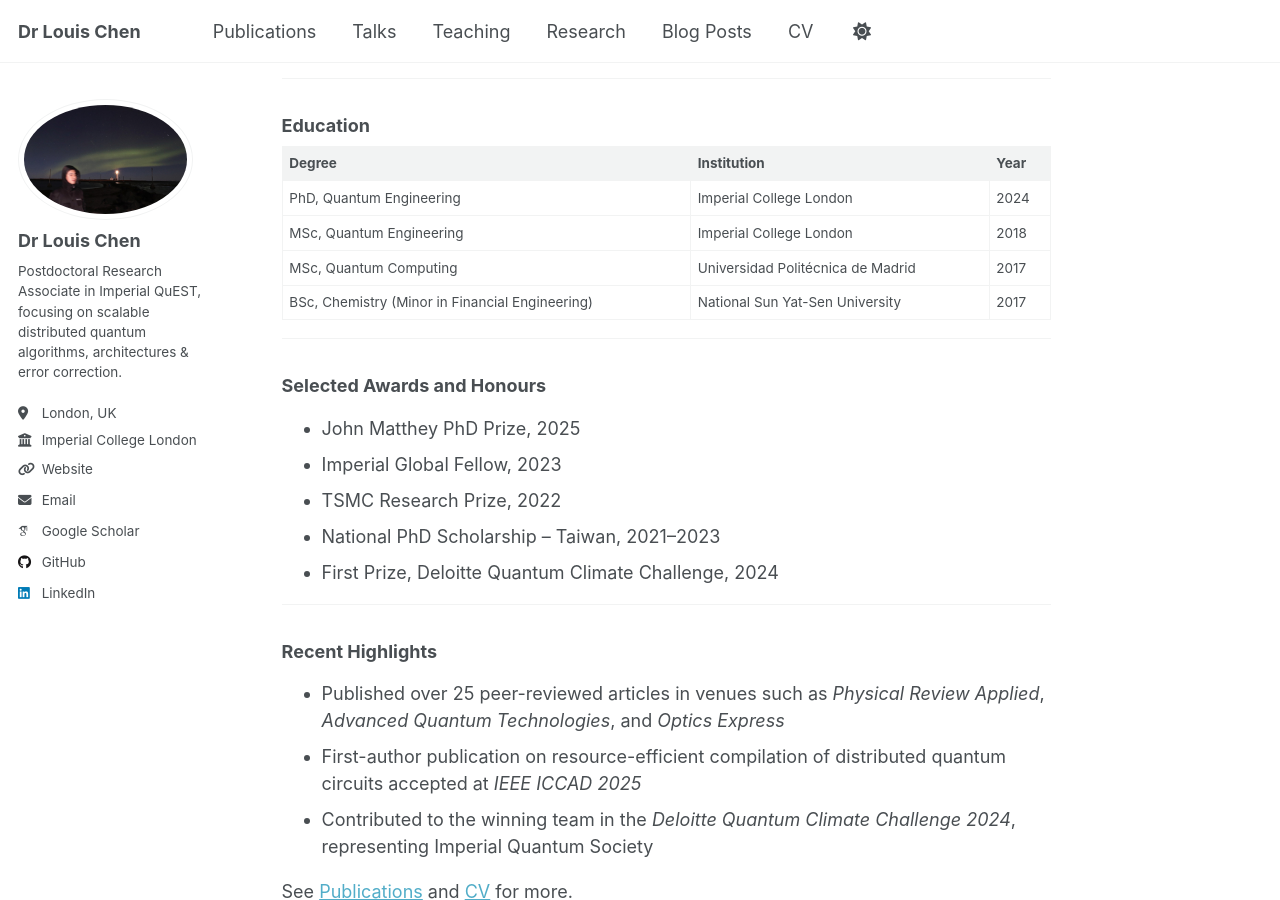
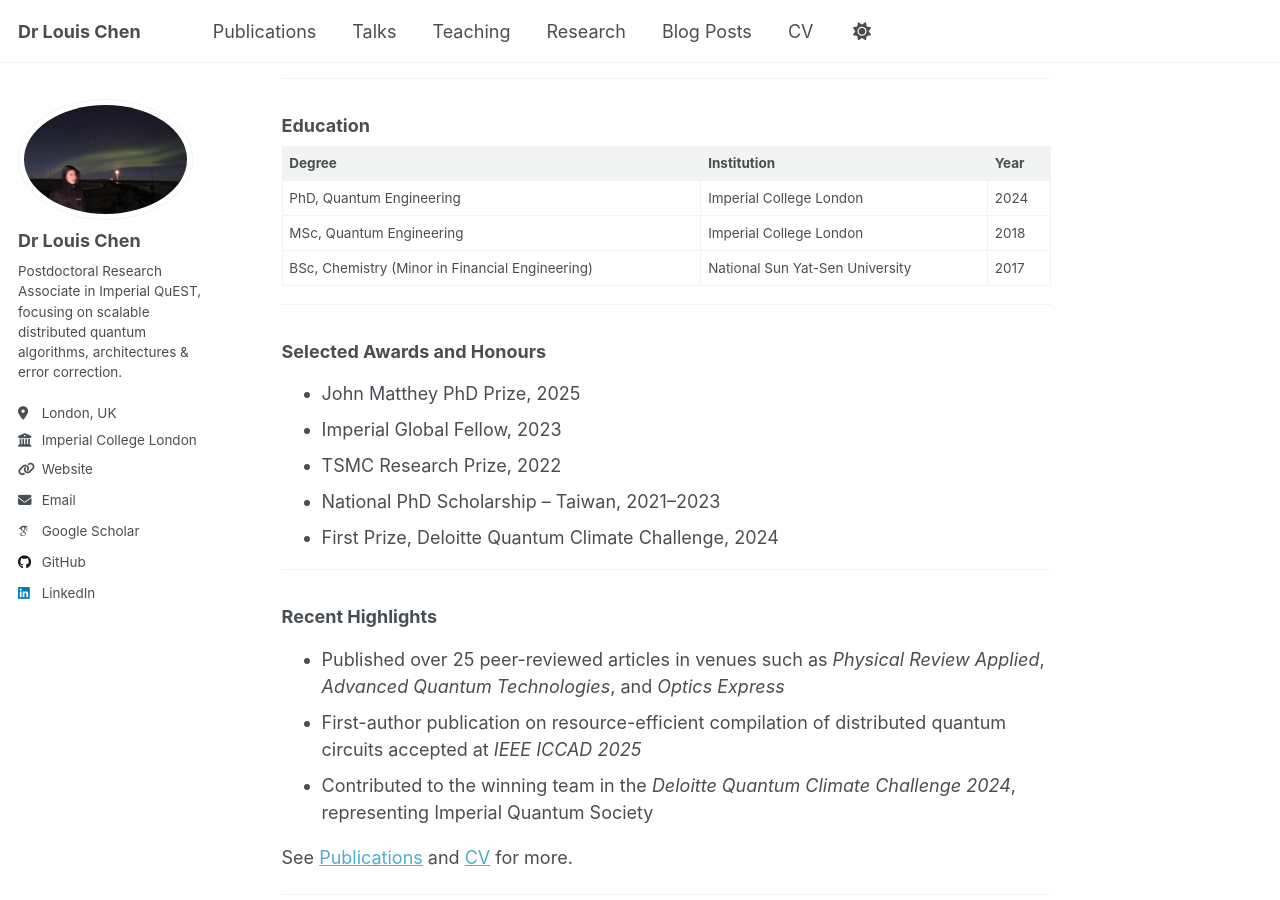
Before and after one commit to Louisanity/louisanity.github.io, a Jekyll site: the page built from _pages/about.md, in a window 1280 px wide and 900 px high, scrolled down 1030 px. Built offline with Jekyll 4.4.1, drawn with Linux system fonts in a browser that asks for light colours; some web fonts are replaced.

Commit message:
Update about.md

```diff
--- a/_pages/about.md
+++ b/_pages/about.md
@@ -43,7 +43,6 @@ He received his MSc and PhD in Quantum Engineering from Imperial College London,
 |--------|-------------|------|
 | PhD, Quantum Engineering | Imperial College London | 2024 |
 | MSc, Quantum Engineering | Imperial College London | 2018 |
-| MSc, Quantum Computing | Universidad Politécnica de Madrid | 2017 |
 | BSc, Chemistry (Minor in Financial Engineering) | National Sun Yat-Sen University | 2017 |
 
 ---
```
